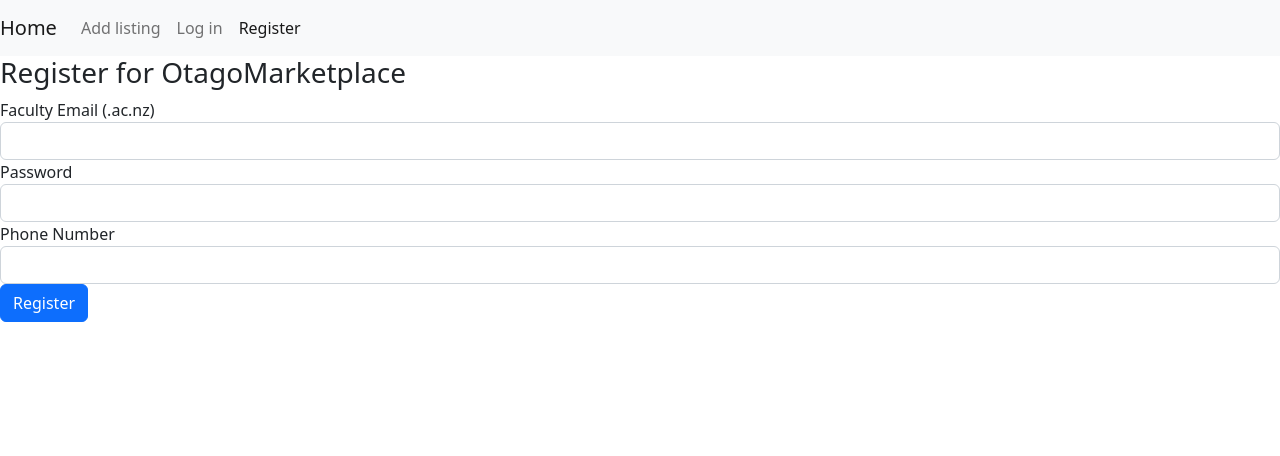
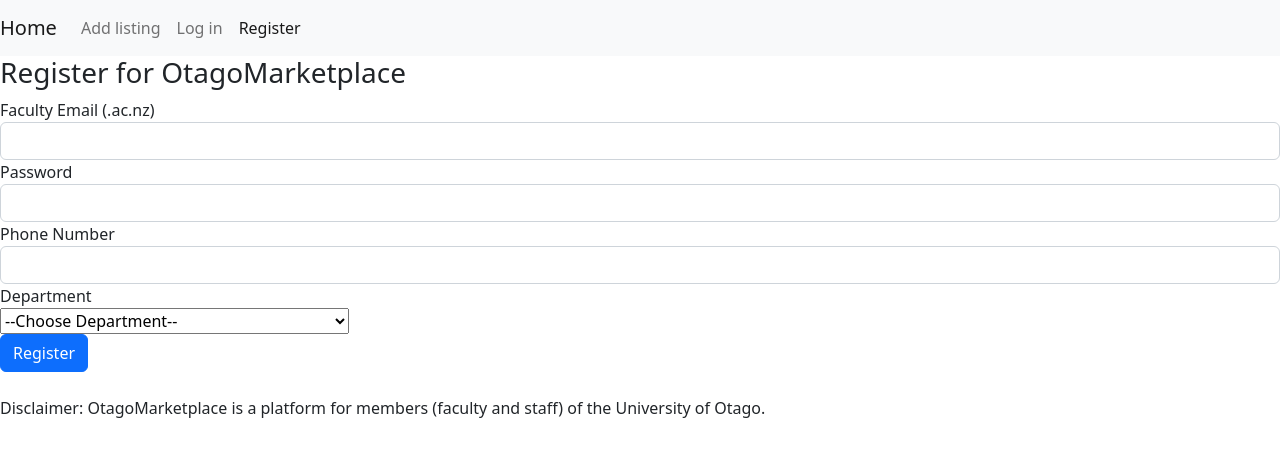
Before and after one commit to vicmon810/Otago__Market__place, a React (Create React App) app in the folder Project/client/: page /register in a window 1280 px wide. Shown: the top 456 px of the page. Built offline with nearby package versions, Linux system fonts and the light colour scheme.

Commit message:
add department dropdown. add disclaimer.

```diff
--- a/Project/client/src/components/createAccount.js
+++ b/Project/client/src/components/createAccount.js
@@ -6,6 +6,7 @@
     email: "",
     password: "",
     number: "",
+    department: "",
   });
   const navigate = useNavigate();
 
@@ -35,7 +36,7 @@
       return;
     });
 
-    setForm({ Email: "", Password: "", Number: "" });
+    setForm({ email: "", password: "", number: "", department: "" });
     navigate("/");
   }
 
@@ -49,9 +50,10 @@
           <input
             type="text"
             className="form-control"
-            id="Email"
+            id="email"
             value={form.email}
-            onChange={(e) => updateForm({ Email: e.target.value })}
+            // TODO: add restrictions (faculty email)
+            onChange={(e) => updateForm({ email: e.target.value })}
           />
         </div>
         <div className="form-group">
@@ -71,12 +73,36 @@
             type="number"
             className="form-control"
             id="number"
-            value={form.Contact_Number}
+            value={form.number}
             // TODO: add restrictions (valid/NZ phone number)
-            onChange={(e) => updateForm({ Contact_Number: e.target.value })}
+            onChange={(e) => updateForm({ number: e.target.value })}
           />
         </div>
-        {
+        <div className="form-group">
+          <label htmlFor="Department">Department</label>
+          <div></div>
+          <select id = "department" onChange={(e) => updateForm({ department: e.target.value })} >
+            <option> --Choose Department-- </option>
+            <optgroup label="Academic Divisions">
+              <option> Division of Commerce/School of Business</option>
+              <option> Division of Health Sciences </option>
+              <option> Division of Humanities </option>
+              <option> Division of Sciences </option>
+            </optgroup>
+            <optgroup label="Service Divisions">
+              <option> Academic Division </option>
+              <option> Accomodation Services Division </option>
+              <option> Financial Services Division </option>
+              <option> Human Resources Division </option>
+              <option> Information Technology Services Division </option>
+              <option> External Engagement Division </option>
+              <option> Property Services Division </option>
+              <option> Research & Enterprise Division </option>
+              <option> Student Services Division </option>
+            </optgroup>
+            <option> Other </option>
+          </select>
+        </div>
           <div className="form-group">
             <input
               type="submit"
@@ -84,21 +110,10 @@
               className="btn btn-primary"
             />
           </div>
-        }
       </form>
+      <br></br>
+      <body> Disclaimer: OtagoMarketplace is a platform for members (faculty and staff) of the University of Otago. </body>
     </div>
 
-    /* Use faculty email for login
-    <div className="form-group">
-          <label htmlFor="name">User Name</label>
-          <input
-            type="text"
-            className="form-control"
-            id="User_Name"
-            value={form.User_Name}
-            onChange={(e) => updateForm({ User_Name: e.target.value })}
-          />
-        </div>
-    */
   );
 }
```
